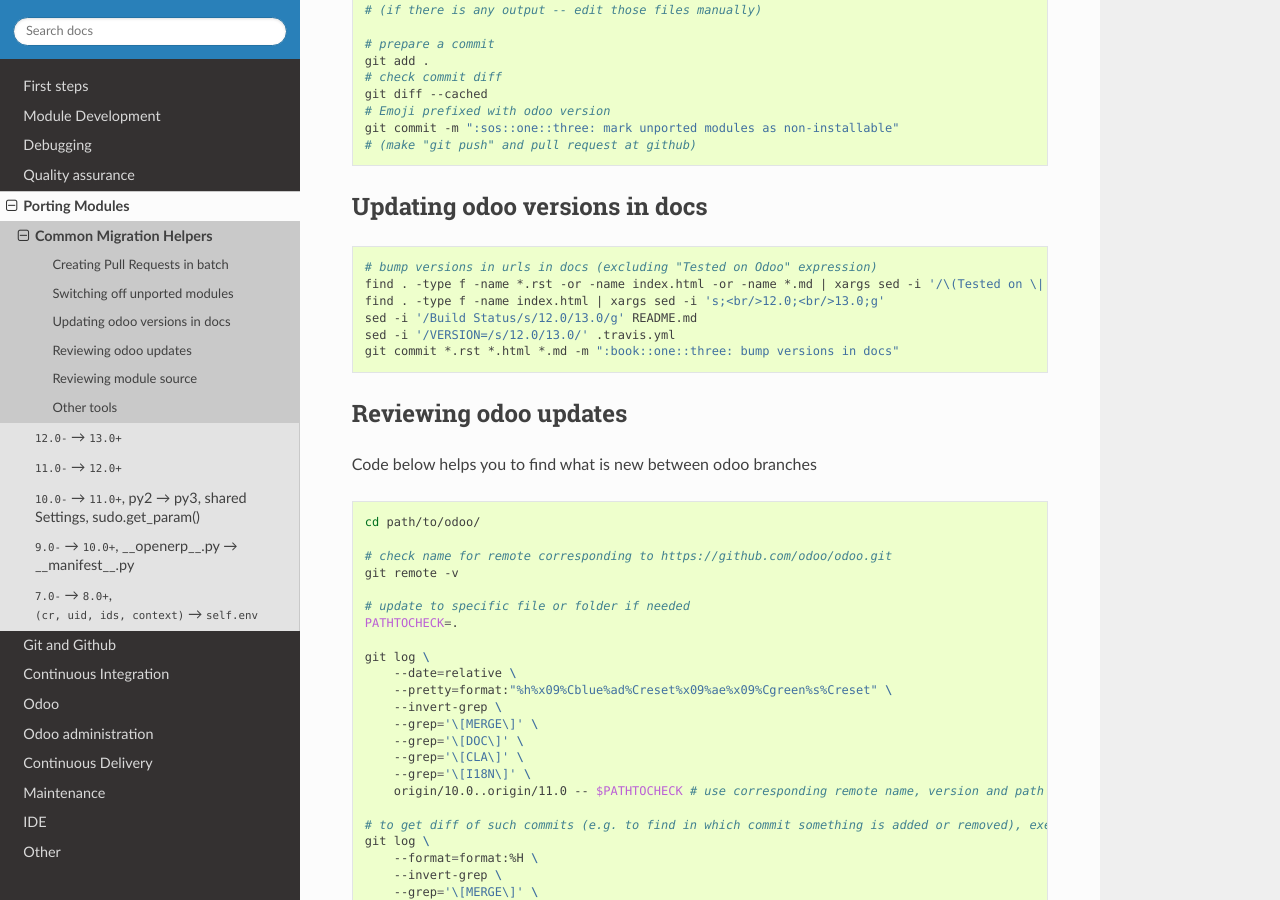
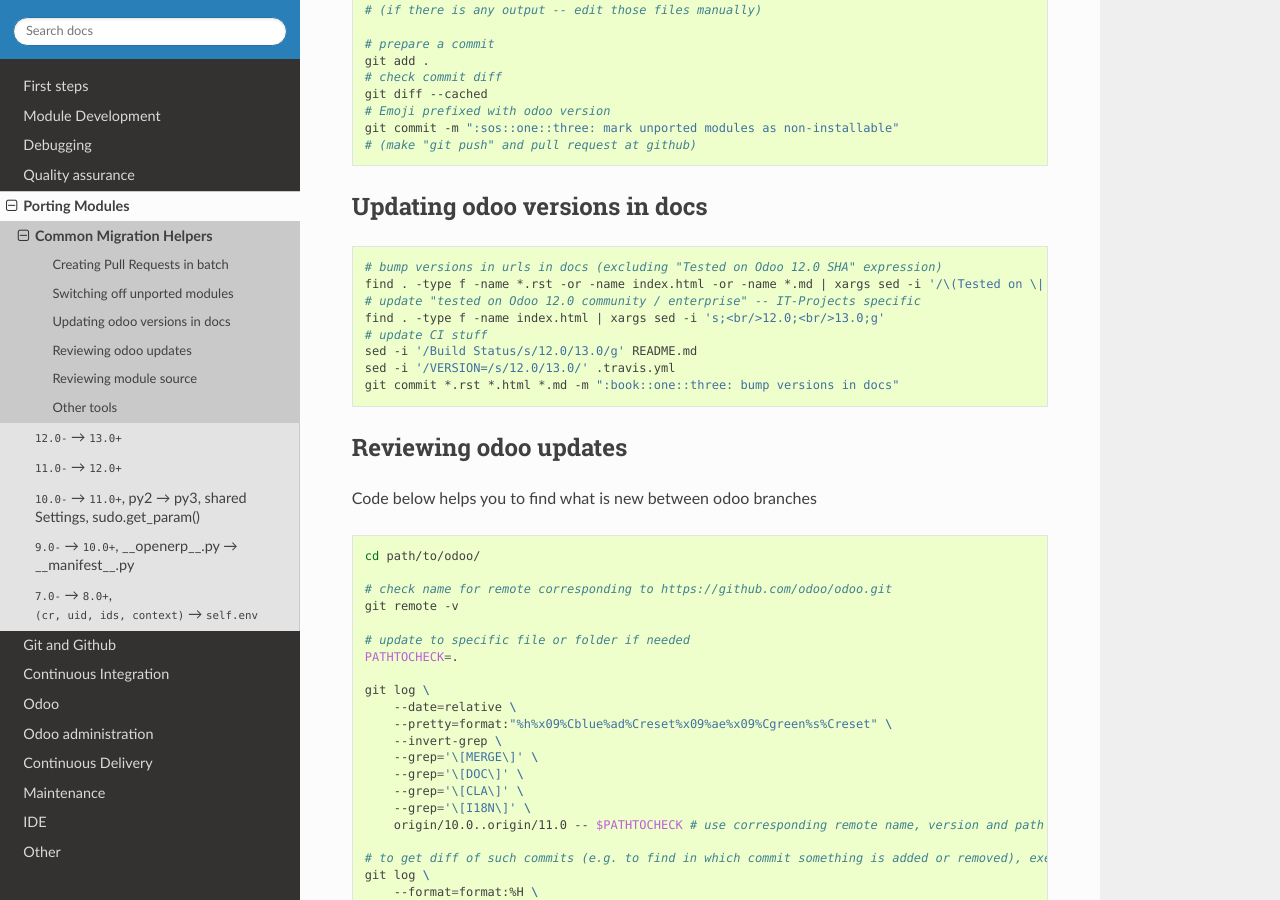
Before and after one commit to itpp-labs/odoo-development, a Sphinx documentation site: the page built from docs/migration/helpers.rst, in a window 1280 px wide and 900 px high, scrolled down 633 px. Built offline with Sphinx 7.4.7 and the Read the Docs theme 2.0.0, drawn with Linux system fonts in a browser that asks for light colours.

Commit message:
Update helpers.rst

```diff
--- a/docs/migration/helpers.rst
+++ b/docs/migration/helpers.rst
@@ -38,9 +38,11 @@
 
 .. code-block:: sh
 
-    # bump versions in urls in docs (excluding "Tested on Odoo" expression)
+    # bump versions in urls in docs (excluding "Tested on Odoo 12.0 SHA" expression)
     find . -type f -name *.rst -or -name index.html -or -name *.md | xargs sed -i '/\(Tested on \| 12.0\)/!s/12.0/13.0/g'
+    # update "tested on Odoo 12.0 community / enterprise" -- IT-Projects specific
     find . -type f -name index.html | xargs sed -i 's;<br/>12.0;<br/>13.0;g'
+    # update CI stuff
     sed -i '/Build Status/s/12.0/13.0/g' README.md
     sed -i '/VERSION=/s/12.0/13.0/' .travis.yml
     git commit *.rst *.html *.md -m ":book::one::three: bump versions in docs"
```
